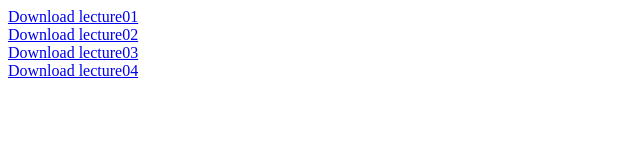
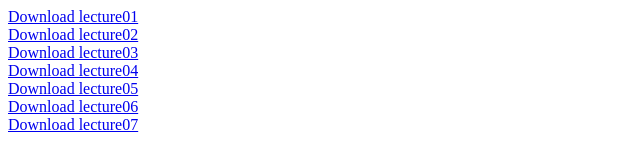
Before and after one commit to mrdavoodi/python-course, a plain HTML site: page index.html in a window 1280 px wide. Shown: the whole page, without its empty margins (0-640 px from the left). Drawn offline with Linux system fonts and the light colour scheme.

Commit message:
index.html Updated

```diff
--- a/index.html
+++ b/index.html
@@ -4,5 +4,8 @@
   <a href="https://github.com/mrdavoodi/python-course/raw/master/Lecture2.pptx">Download lecture02 </a> <br/>
   <a href="https://github.com/mrdavoodi/python-course/raw/master/Lecture3.pptx">Download lecture03 </a> <br/>
   <a href="https://github.com/mrdavoodi/python-course/raw/master/Lecture4.pptx">Download lecture04 </a> <br/>
+  <a href="https://github.com/mrdavoodi/python-course/raw/master/Lecture5.pptx">Download lecture05 </a> <br/>
+  <a href="https://github.com/mrdavoodi/python-course/raw/master/Lecture6.pptx">Download lecture06 </a> <br/>
+  <a href="https://github.com/mrdavoodi/python-course/raw/master/Lecture7.pptx">Download lecture07 </a> <br/>
 </body>
 </html>
```
